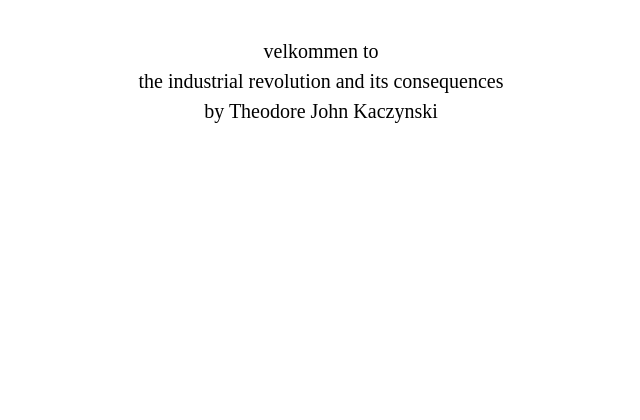
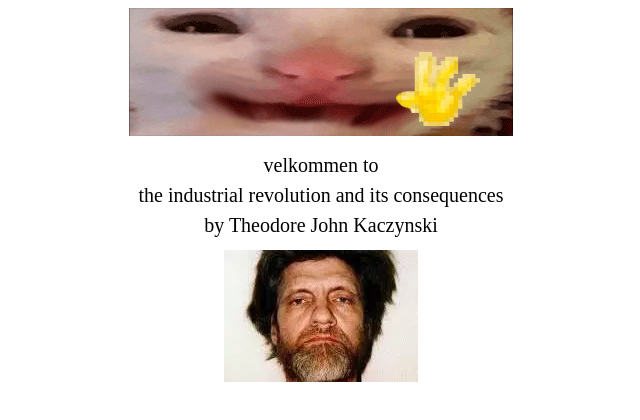
Before and after one commit to Enker818/Lab-ovelse-Html, a plain HTML site: page index.html in a window 1280 px wide. Shown: the whole page, without its empty margins (319-959 px from the left). Drawn offline with Linux system fonts and the light colour scheme; the site is published under a folder, as on GitHub Pages, so addresses that start at the root find nothing.

Commit message:
Update index.html

```diff
--- a/index.html
+++ b/index.html
@@ -16,10 +16,10 @@
             line-height: 0.5;
         }
     </style>
-    <img src="/4x.gif" alt="">
+    <img src="4x.gif" alt="">
     <p >velkommen to </p>
     <p >the industrial revolution and its consequences </p>
     <p > by Theodore John Kaczynski </p>
-    <img src="/john.webp" alt="">
+    <img src="john.webp" alt="">
 </body>
 </html>
```
